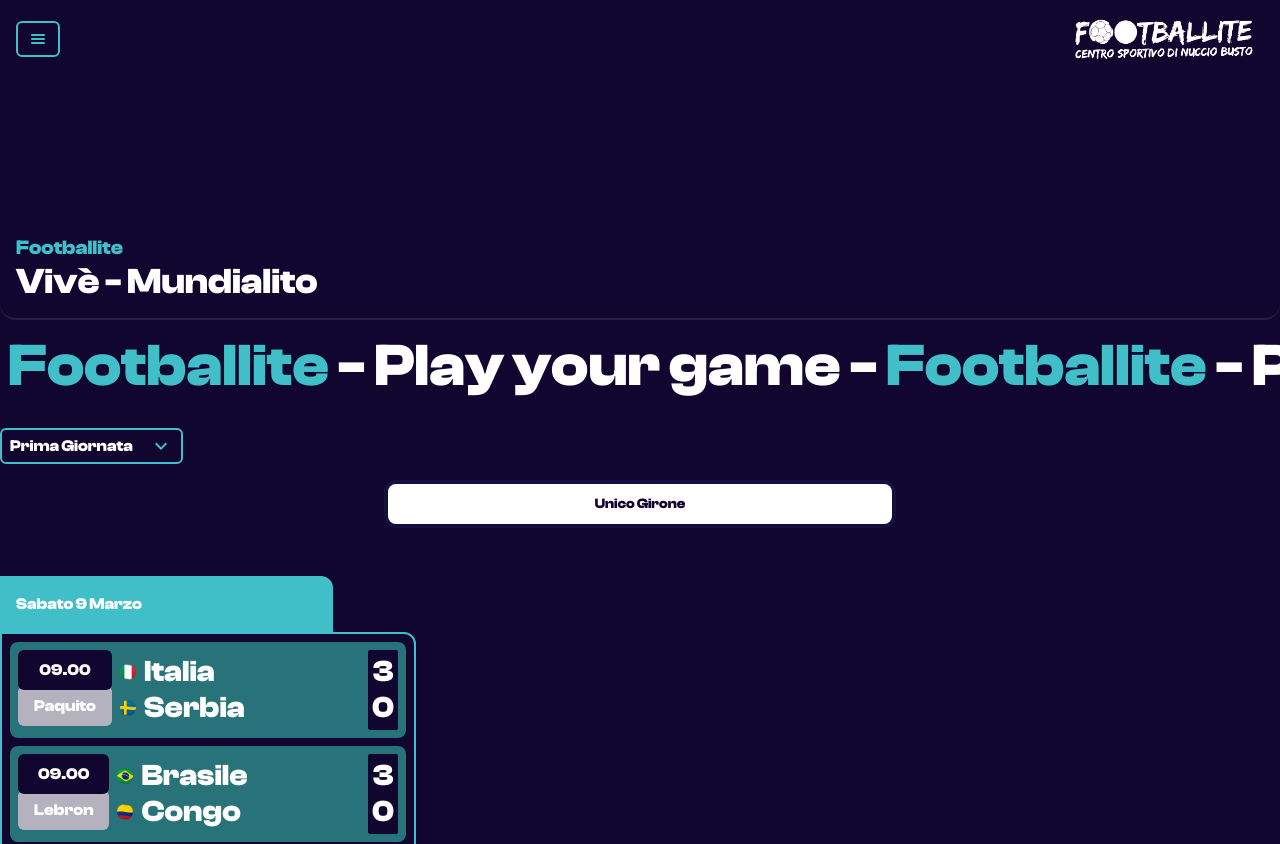
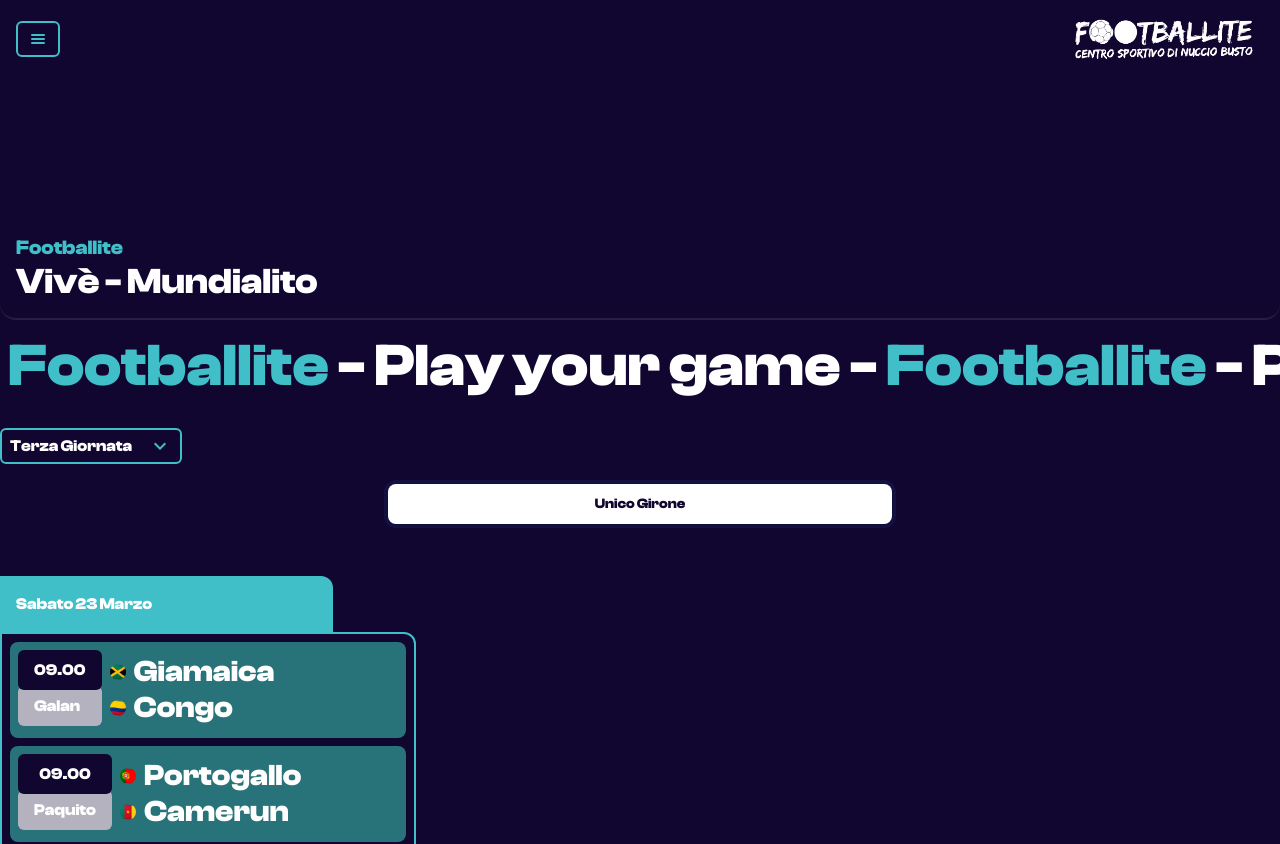
Before and after one commit to FrancescoCiccio/championship, a Nuxt app: page / in a window 1280 px wide. Shown: the top 844 px of the page. Built offline with nearby package versions, Linux system fonts and the light colour scheme.

Commit message:
Fix giornata principale

```diff
--- a/pages/index.vue
+++ b/pages/index.vue
@@ -116,7 +116,7 @@
 }
 
 
-var currentPlayday = ref(playdays[0]);
+var currentPlayday = ref(playdays[2]);
 
 onMounted(() => {
   ctx = gsap.context((self) => {
```
